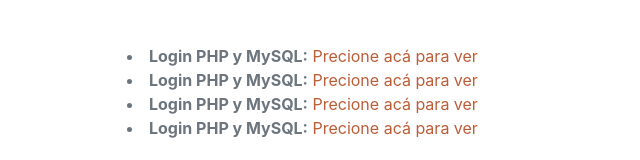
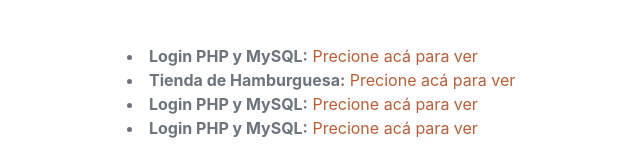
Before and after one commit to ElTioWise/Perfil-Profesional, a plain HTML site: page index.html in a window 1280 px wide. Shown: the part 4371-4531 px from the top of the page, without its empty margins (193-833 px from the left). Drawn offline with nearby package versions, Linux system fonts and the light colour scheme; a web font is replaced by a local one.

Commit message:
agregado nuevo proyecto

```diff
--- a/index.html
+++ b/index.html
@@ -188,7 +188,7 @@
                                 <strong>Login PHP y MySQL:</strong>   <a href="https://wiseflame16.github.io/LoginPHP/" target="_blank">Precione acá para ver</a><br />
                             </li>
                             <li>
-                                <strong>Login PHP y MySQL:</strong>   <a href="https://wiseflame16.github.io/LoginPHP/" target="_blank">Precione acá para ver</a><br />
+                                <strong>Tienda de Hamburguesa:</strong>   <a href="https://wiseflame16.github.io/TiendaHamburguesas/" target="_blank">Precione acá para ver</a><br />
                             </li>
                             <li>
                                 <strong>Login PHP y MySQL:</strong>   <a href="https://wiseflame16.github.io/LoginPHP/" target="_blank">Precione acá para ver</a><br />
```
Also changed, not shown: assets/img/profile..jpg (deleted).
